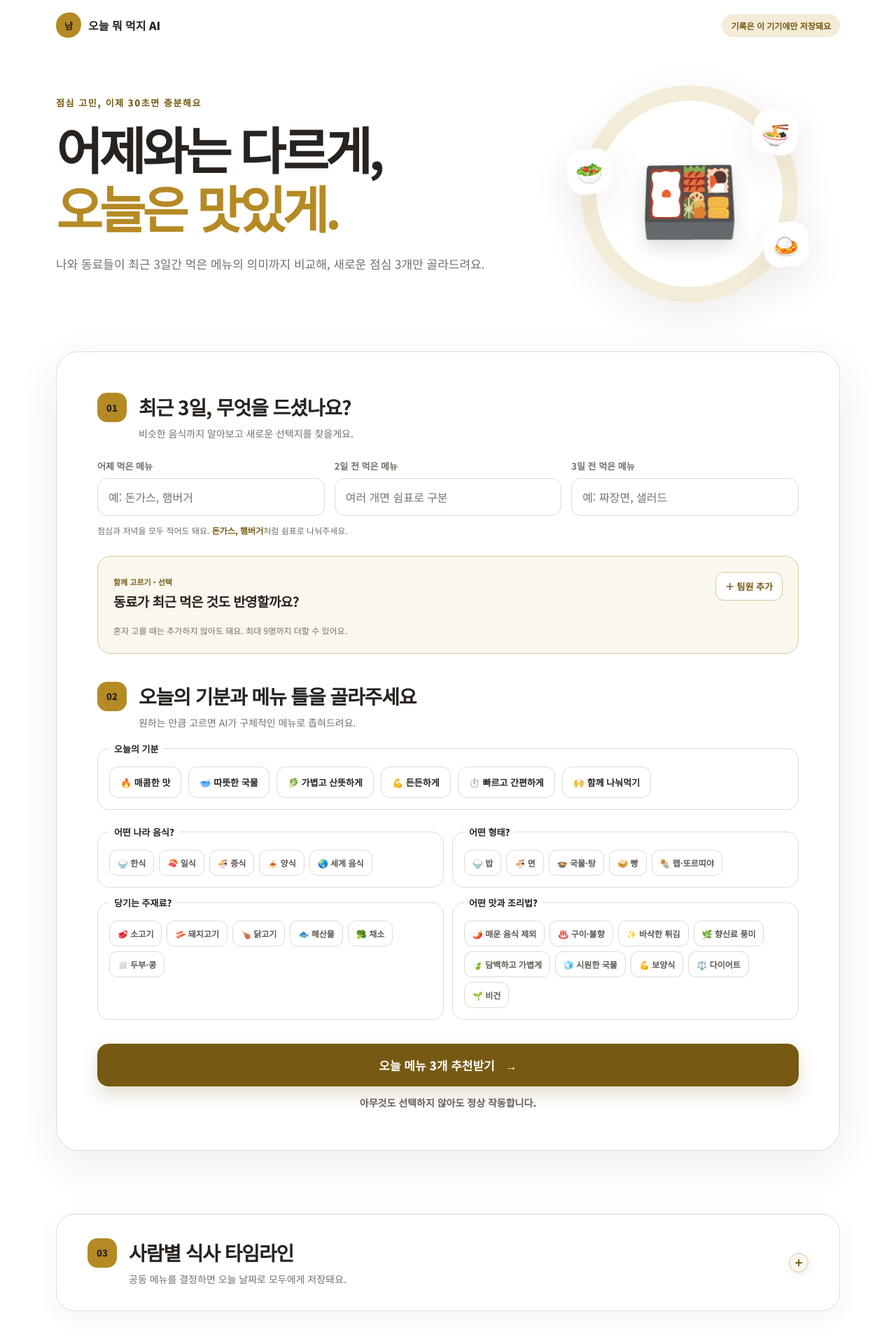
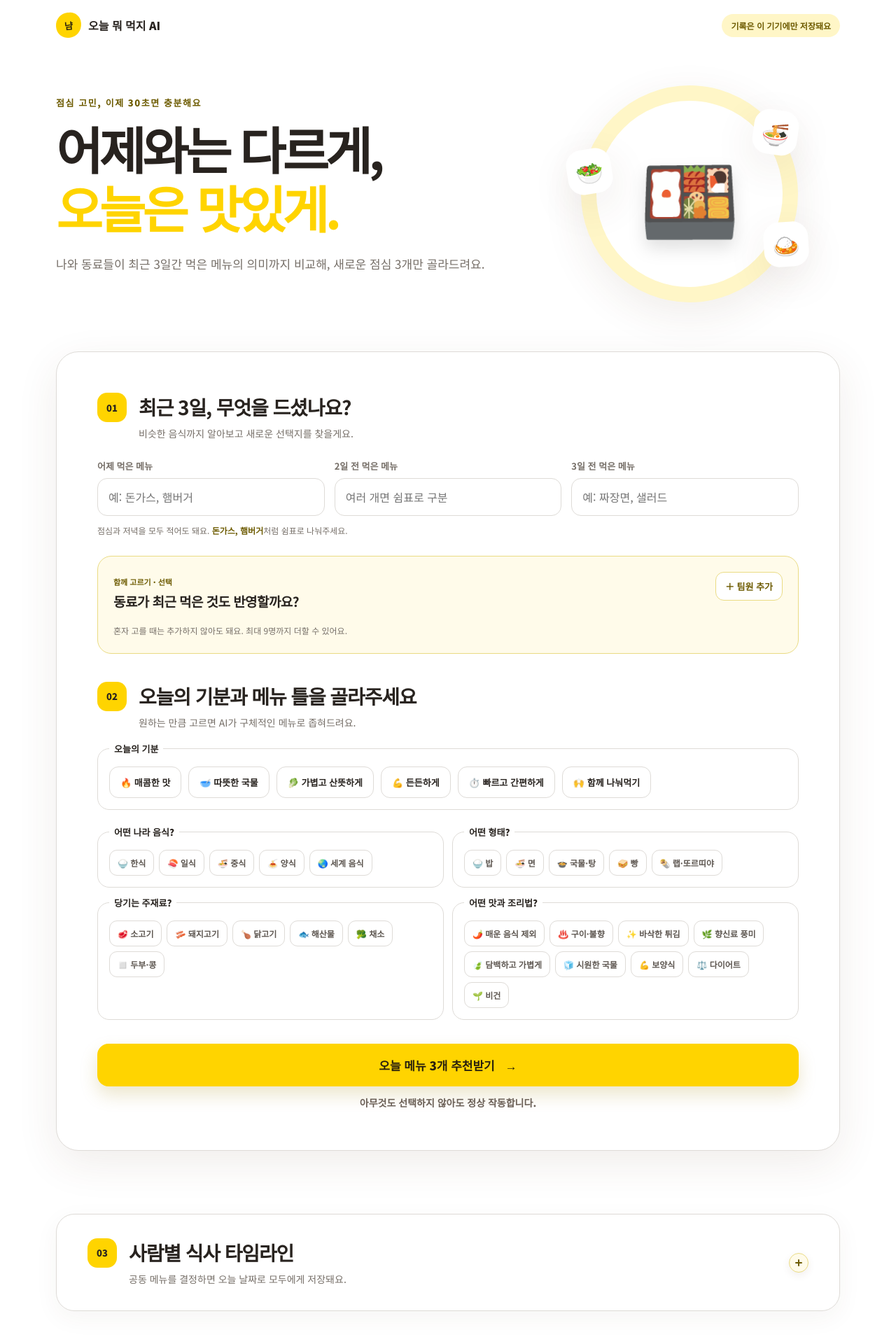
Before and after one commit to gyeongyee/whats-today-meal, a FastAPI app: page / in a window 1280 px wide. Shown: the top 1920 px of the page at 70% size. Run offline with FastAPI, Linux system fonts and the light colour scheme.

Commit message:
Brighten accents with vivid yellow palette

```diff
--- a/static/style.css
+++ b/static/style.css
@@ -5,11 +5,11 @@
     --paper: #ffffff;
     --ink: #28231f;
     --muted: #766f68;
-    --mustard: #b58a24;
-    --mustard-dark: #765912;
-    --mustard-soft: #f3ecd8;
-    --mustard-pale: #faf7ee;
-    --mustard-border: #d8c99d;
+    --mustard: #ffd400;
+    --mustard-dark: #6d5b00;
+    --mustard-soft: #fff6c7;
+    --mustard-pale: #fffbea;
+    --mustard-border: #eadb83;
     --orange: var(--mustard);
     --orange-dark: var(--mustard-dark);
     --yellow: var(--mustard);
@@ -139,13 +139,13 @@ input:focus, select:focus { border-color: var(--mustard); box-shadow: 0 0 0 4px
     display: block; margin: 0; padding: 9px 11px; border: 1px solid var(--line);
     border-radius: 11px; background: white; cursor: pointer; color: #5f5852; font-size: 12px; font-weight: 700;
 }
-.filter-chips input:checked + span { border-color: var(--mustard); color: var(--mustard-dark); background: var(--mustard-soft); box-shadow: 0 0 0 2px rgba(181,138,36,.1); }
+.filter-chips input:checked + span { border-color: var(--mustard); color: var(--mustard-dark); background: var(--mustard-soft); box-shadow: 0 0 0 2px rgba(255,212,0,.16); }
 .primary-button {
     width: 100%; margin-top: 34px; border: 0; border-radius: 16px; padding: 18px 22px;
-    display: flex; justify-content: center; gap: 15px; background: var(--mustard-dark); color: white;
-    font-weight: 900; font-size: 17px; cursor: pointer; box-shadow: 0 12px 26px rgba(118,89,18,.2);
+    display: flex; justify-content: center; gap: 15px; background: var(--mustard); color: #28200d;
+    font-weight: 900; font-size: 17px; cursor: pointer; box-shadow: 0 12px 26px rgba(160,132,0,.2);
 }
-.primary-button:hover { background: #5e460d; }
+.primary-button:hover { background: #e7c000; }
 .primary-button:disabled { opacity: .65; cursor: wait; }
 .input-help { margin: 13px 0 0; color: #6a5f56; text-align: center; font-size: 14px; font-weight: 800; }
 
--- a/templates/index.html
+++ b/templates/index.html
@@ -7,7 +7,7 @@
     <meta name="theme-color" content="#ffffff" media="(prefers-color-scheme: light)">
     <meta name="theme-color" content="#121110" media="(prefers-color-scheme: dark)">
     <title>오늘 뭐 먹지 AI — 점심 고민을 30초 만에</title>
-    <link rel="stylesheet" href="{{ url_for('static', path='/style.css') }}?v=21">
+    <link rel="stylesheet" href="{{ url_for('static', path='/style.css') }}?v=22">
 </head>
 <body>
 <header class="site-header">
```
Also changed, not shown: other parts of static/style.css (+13 -13 lines), tests/test_api.py (+1 -1 lines).
